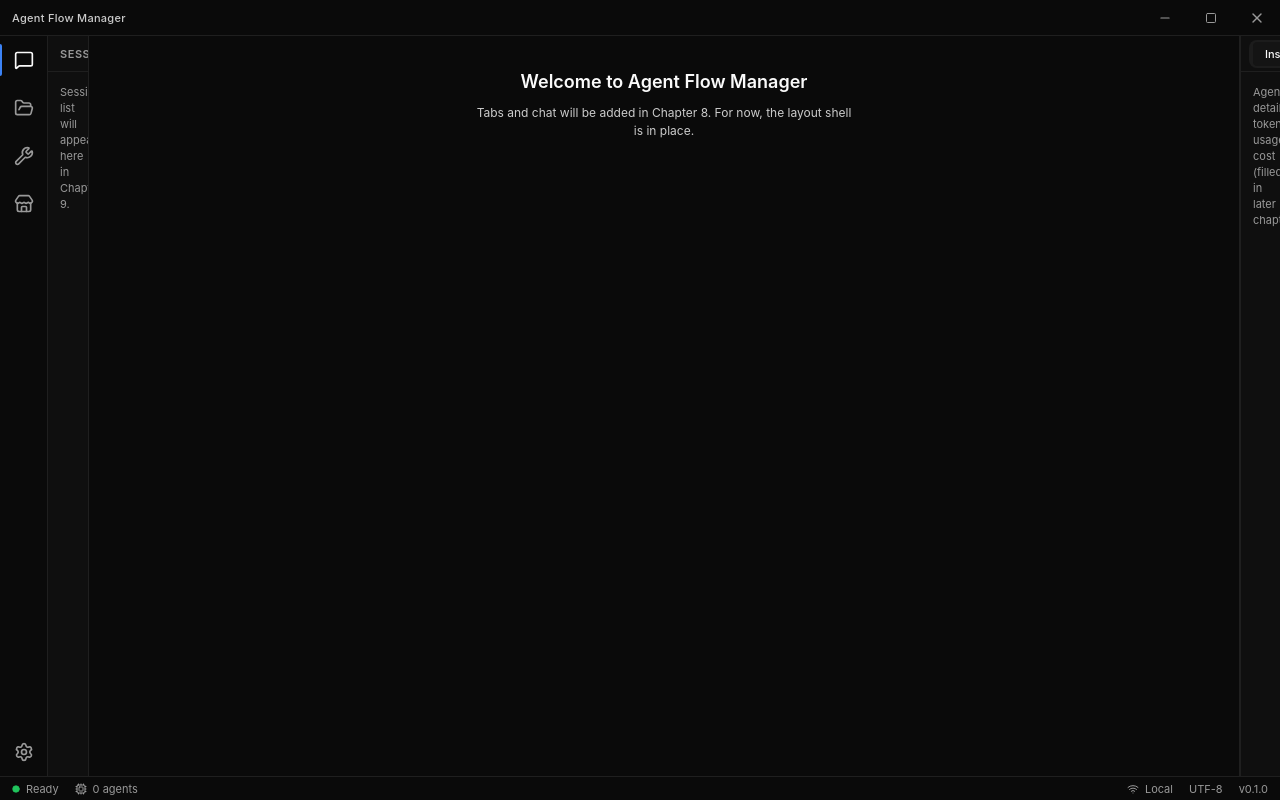
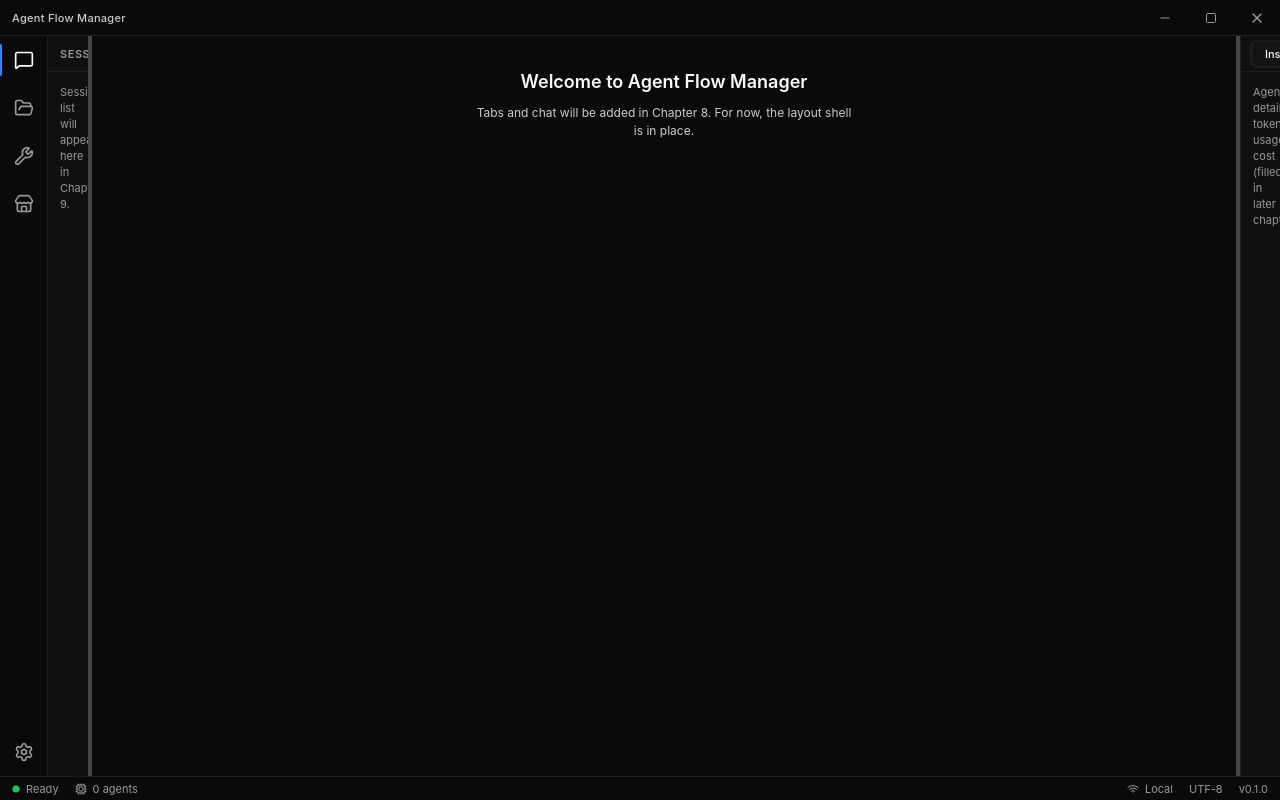
Before and after one commit to junkratroadhog/Agent_Flow_Manager, a React (Vite) app: page / in a window 1280 px wide. Built offline with nearby package versions, Linux system fonts and the light colour scheme.

Commit message:
fix: decouple IPC handlers, improve resize handle visibility, and force sqlite rebuild

```diff
--- a/src/main/ipc/index.ts
+++ b/src/main/ipc/index.ts
@@ -15,5 +15,4 @@ export function registerAllIpcHandlers(repos: Repositories, secretStorage: Secre
   registerAgentHandlers(repos)
   registerSettingsHandlers(repos)
   registerApiKeyHandlers(secretStorage)
-  registerAppHandlers()
 }
--- a/src/renderer/src/components/Layout/AppShell.tsx
+++ b/src/renderer/src/components/Layout/AppShell.tsx
@@ -50,7 +50,10 @@ export default function AppShell(): JSX.Element {
       <div className="flex flex-col h-full w-full overflow-hidden bg-bg-deepest">
         <div className="flex flex-1 w-full overflow-hidden">
           <ActivityBar />
-          <ResizablePanelGroup orientation="horizontal" className="flex-1 h-full w-full">
+          <ResizablePanelGroup
+            orientation="horizontal"
+            className="flex-1 h-full w-full overflow-hidden"
+          >
             {leftSidebarVisible && (
               <>
                 <ResizablePanel
@@ -58,18 +61,30 @@ export default function AppShell(): JSX.Element {
                   minSize={10}
                   maxSize={40}
                   onResize={(size) => {
-                    const px = Math.round((size / 100) * window.innerWidth)
+                    const px = Math.round((size / 100) * (window.innerWidth || 1200))
                     if (px > 0) setLeftSidebarWidth(px)
                   }}
+                  className="h-full overflow-hidden"
                 >
                   <LeftSidebar />
                 </ResizablePanel>
                 <ResizableHandle />
               </>
             )}
-            <ResizablePanel defaultSize={60} minSize={30} className="flex flex-col">
-              <ResizablePanelGroup orientation="vertical" className="flex-1 h-full w-full">
-                <ResizablePanel defaultSize={bottomPanelVisible ? 70 : 100} minSize={30}>
+            <ResizablePanel
+              defaultSize={60}
+              minSize={20}
+              className="flex flex-col h-full overflow-hidden"
+            >
+              <ResizablePanelGroup
+                orientation="vertical"
+                className="flex-1 h-full w-full overflow-hidden"
+              >
+                <ResizablePanel
+                  defaultSize={bottomPanelVisible ? 70 : 100}
+                  minSize={20}
+                  className="h-full overflow-hidden"
+                >
                   <MainContent />
                 </ResizablePanel>
                 {bottomPanelVisible && (
@@ -78,11 +93,12 @@ export default function AppShell(): JSX.Element {
                     <ResizablePanel
                       defaultSize={bottomPanelDefaultSize}
                       minSize={10}
-                      maxSize={70}
+                      maxSize={80}
                       onResize={(size) => {
-                        const px = Math.round((size / 100) * window.innerHeight)
+                        const px = Math.round((size / 100) * (window.innerHeight || 800))
                         if (px > 0) setBottomPanelHeight(px)
                       }}
+                      className="h-full overflow-hidden"
                     >
                       <BottomPanel />
                     </ResizablePanel>
@@ -98,9 +114,10 @@ export default function AppShell(): JSX.Element {
                   minSize={10}
                   maxSize={40}
                   onResize={(size) => {
-                    const px = Math.round((size / 100) * window.innerWidth)
+                    const px = Math.round((size / 100) * (window.innerWidth || 1200))
                     if (px > 0) setRightSidebarWidth(px)
                   }}
+                  className="h-full overflow-hidden"
                 >
                   <RightSidebar />
                 </ResizablePanel>
--- a/src/renderer/src/components/ui/Resizable.tsx
+++ b/src/renderer/src/components/ui/Resizable.tsx
@@ -23,13 +23,8 @@ const ResizableHandle = ({
 }): JSX.Element => (
   <Separator
     className={cn(
-      'relative flex w-px items-center justify-center bg-border-subtle',
-      'after:absolute after:inset-y-0 after:left-1/2 after:w-1 after:-translate-x-1/2',
-      'hover:bg-accent transition-colors',
-      'data-[panel-group-orientation=vertical]:h-px data-[panel-group-orientation=vertical]:w-full',
-      'data-[panel-group-orientation=vertical]:after:left-0 data-[panel-group-orientation=vertical]:after:h-1',
-      'data-[panel-group-orientation=vertical]:after:w-full data-[panel-group-orientation=vertical]:after:-translate-y-1/2',
-      'data-[panel-group-orientation=vertical]:after:translate-x-0',
+      'relative flex w-1 items-center justify-center bg-border-strong hover:bg-accent transition-all',
+      'data-[panel-group-orientation=vertical]:h-1 data-[panel-group-orientation=vertical]:w-full',
       className
     )}
     {...props}
```
Also changed, not shown: src/main/index.ts (+7 -4 lines).
